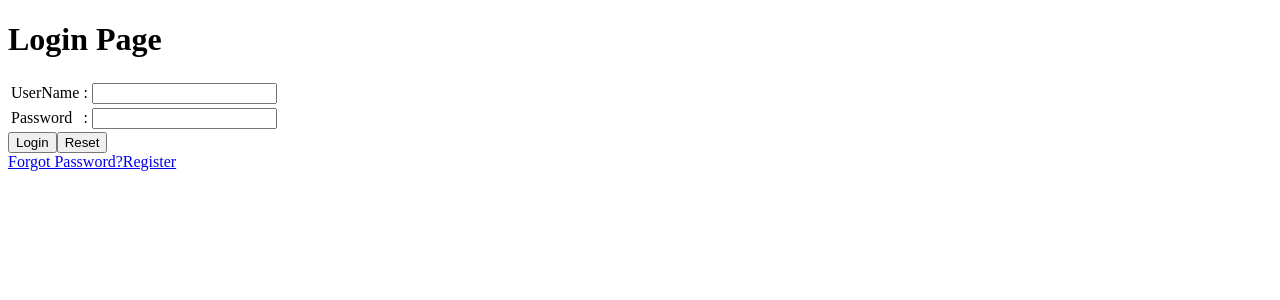
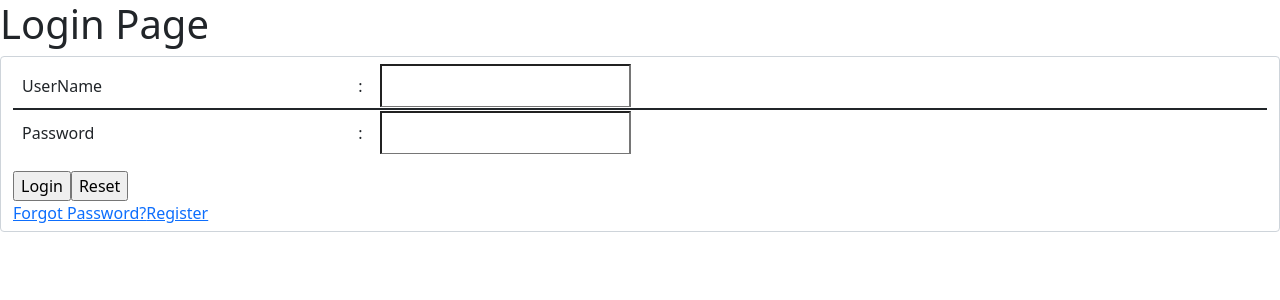
Before and after one commit to Sasikumar2000/AtmManagementProject, an Angular app: page /login in a window 1280 px wide. Shown: the top 300 px of the page. Built offline with nearby package versions, Linux system fonts and the light colour scheme.

Commit message:
sharanya added bootstrap

```diff
--- a/angular.json
+++ b/angular.json
@@ -27,6 +27,7 @@
               "src/assets"
             ],
             "styles": [
+              "node_modules/bootstrap/dist/css/bootstrap.min.css",
               "src/styles.css"
             ],
             "scripts": []
--- a/package.json
+++ b/package.json
@@ -18,6 +18,7 @@
     "@angular/platform-browser": "~13.1.0",
     "@angular/platform-browser-dynamic": "~13.1.0",
     "@angular/router": "~13.1.0",
+    "bootstrap": "^5.1.3",
     "rxjs": "~7.4.0",
     "tslib": "^2.3.0",
     "zone.js": "~0.11.4"
--- a/src/app/login/login.component.html
+++ b/src/app/login/login.component.html
@@ -1,7 +1,7 @@
 <h1>Login Page</h1>
 <div>
-    <form>
-        <table>
+    <form class="form-control">
+        <table class="table table-hover">
             <tr>
                 <td><label>UserName</label></td>
                 <td>:</td>
```
Also changed, not shown: 1 other file (tests, documents, lock files or other folders).
